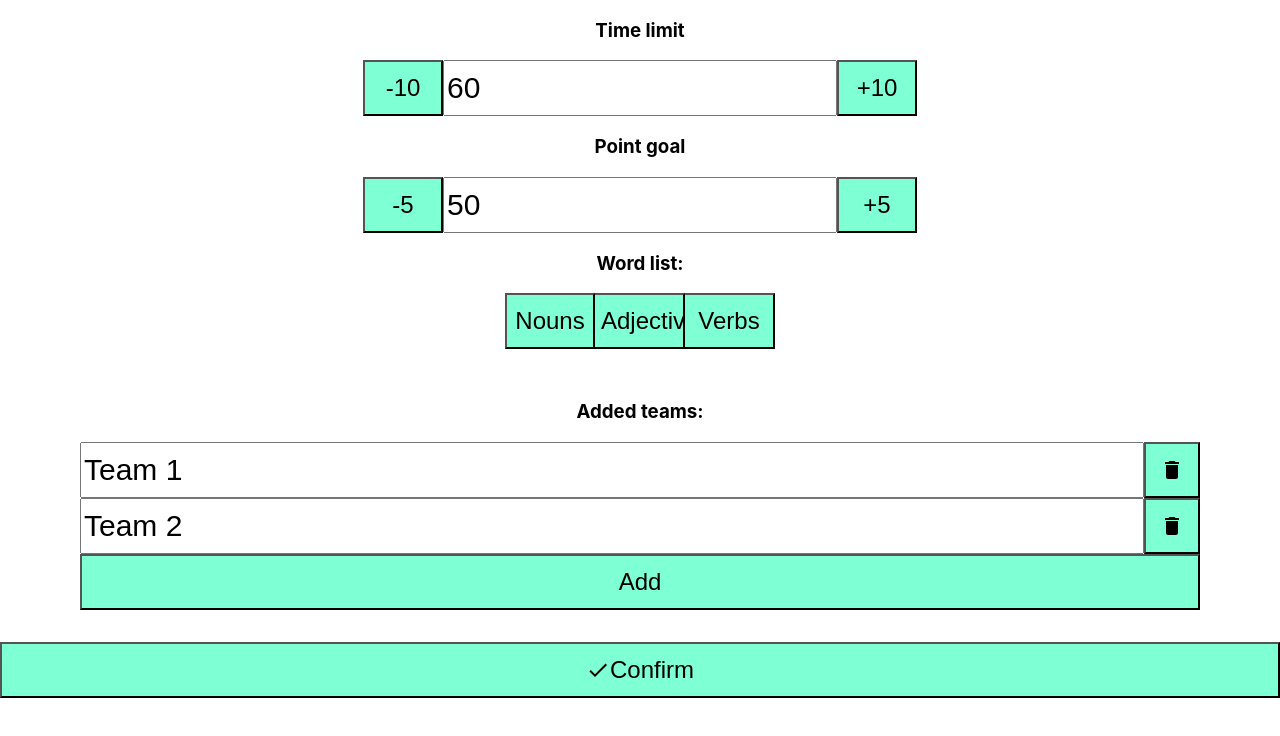
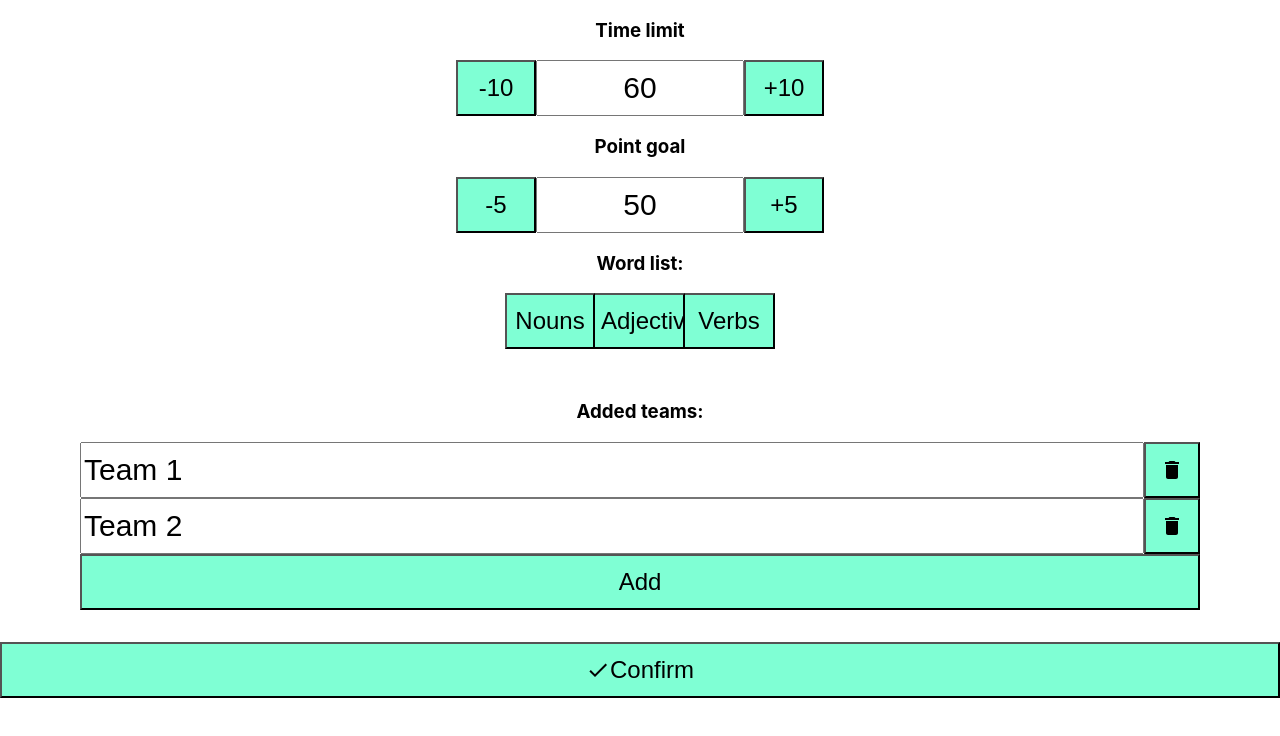
Before and after one commit to mmkari/test, a React app: page / in a window 1280 px wide. Both pictures are taken after a click on the button "Settings". Shown: the top 736 px of the page. Built offline with nearby package versions, Linux system fonts and the light colour scheme; the HTML template or start-up script is replaced by a standard one; what react-animations would draw is missing.

Commit message:
Settings: styled number inputs

```diff
--- a/src/NumberInput.jsx
+++ b/src/NumberInput.jsx
@@ -14,6 +14,11 @@ const NumberInputContainer = styled.div`
     // height: auto;
     width: 56px;
   }
+
+  .NumberInput-input {
+    text-align: center;
+    max-width: 200px;
+  }
 `;
 
 const formatNumber = (value) => {
@@ -23,14 +28,15 @@ const formatNumber = (value) => {
 };
 const handleFocus = (e) => e.target.select();
 
-const NumberInput = ({ unit = 1, onChange, value, name }) => {
+const NumberInput = ({ unit = 1, onChange, value, name, className }) => {
   const unitText = unit !== 1 ? unit : null;
   return (
-    <NumberInputContainer className="NumberInput">
+    <NumberInputContainer className={classnames('NumberInput', className)}>
       <Button onClick={() => onChange(name, formatNumber(value - unit))}>
         {`-${unitText !== null ? unitText : ''}`}
       </Button>
       <Input
+        className="NumberInput-input"
         type="text"
         value={value}
         onChange={(e) => onChange(name, formatNumber(e.target.value))}
--- a/src/Settings.jsx
+++ b/src/Settings.jsx
@@ -5,7 +5,6 @@ import styled from 'styled-components';
 import DeleteIcon from '@material-ui/icons/Delete';
 import DoneIcon from '@material-ui/icons/Done';
 import NumberInput from './NumberInput';
-// import Button from './Button';
 
 import ToggleButtons from './ToggleButtons';
 // import RadioButtons, { RadioButtonsButton } from './RadioButtons';
@@ -13,6 +12,11 @@ import ToggleButtons from './ToggleButtons';
 // import Button from './Button';
 import { ThemedButton as Button } from './Button';
 import Input from './Input';
+// import Button from './Button';
+
+const StyledNumberInput = styled(NumberInput)`
+  // align-items: center;
+`;
 
 const TeamRowContainer = styled.div`
   display: inline-flex;
@@ -133,14 +137,14 @@ const Settings = ({ values, onConfirm }) => {
   return (
     <SettingsContainer>
       <h3>Time limit</h3>
-      <NumberInput
+      <StyledNumberInput
         name="timeLimit"
         unit={10}
         onChange={updateConf}
         value={conf.timeLimit}
       />
       <h3>Point goal</h3>
-      <NumberInput
+      <StyledNumberInput
         name="endScore"
         unit={5}
         onChange={updateConf}
```
